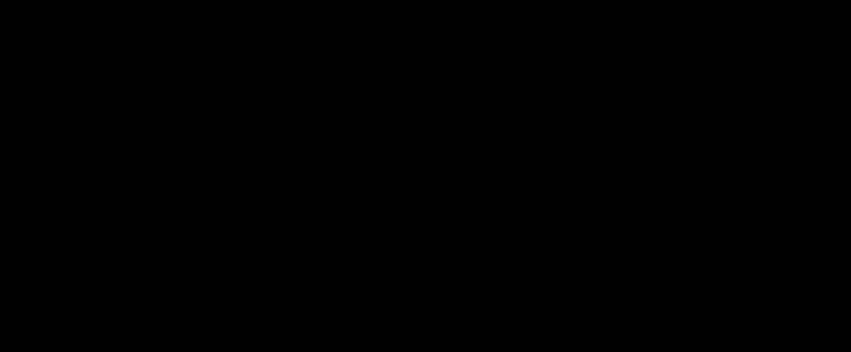
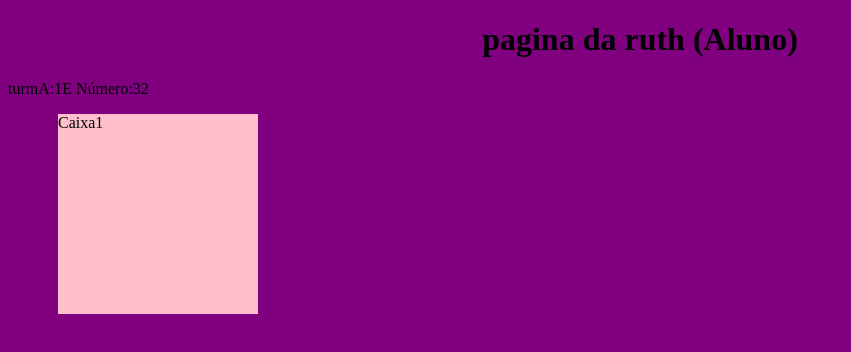
Before and after one commit to ruangel007/primeiroe_2t, a plain HTML site: page index.html in a window 1280 px wide. Shown: the whole page, without its empty margins (0-851 px from the left). Drawn offline with Linux system fonts and the light colour scheme.

Commit message:
primeiroe

```diff
--- a/estilo.css
+++ b/estilo.css
@@ -1,11 +1,13 @@
 body {
-  background: black;
-body{
-  background: pink;
-}
-h1 {
-  text-align: center;
+  background: purple;
 }
  h1 {
    text-align: center;
  }
+.caixa1 {
+  position: relative;
+  width: 200px;
+  height: 200px;
+  background-color: pink;
+left: 50px;
+}
--- a/index.html
+++ b/index.html
@@ -2,11 +2,16 @@
 <html lang="pt-br" dir="ltr">
   <head>
     <meta charset="utf-8">
-    <title>Aluno felipe</title>
+    <title>Aluna ruth</title>
     <link rel="stylesheet" href="estilo.css">
   </head>
   <body>
-    <h1>pagina do felipe (Aluno)</h1>
-    <p>turmA:1E     NUMERO:15</p>
+    <h1>pagina da ruth (Aluno)</h1>
+    <p>turmA:1E     Número:32</p>
+
+    <div class="caixa1">
+      Caixa1
+    </div>
+
   </body>
 </html>
```
